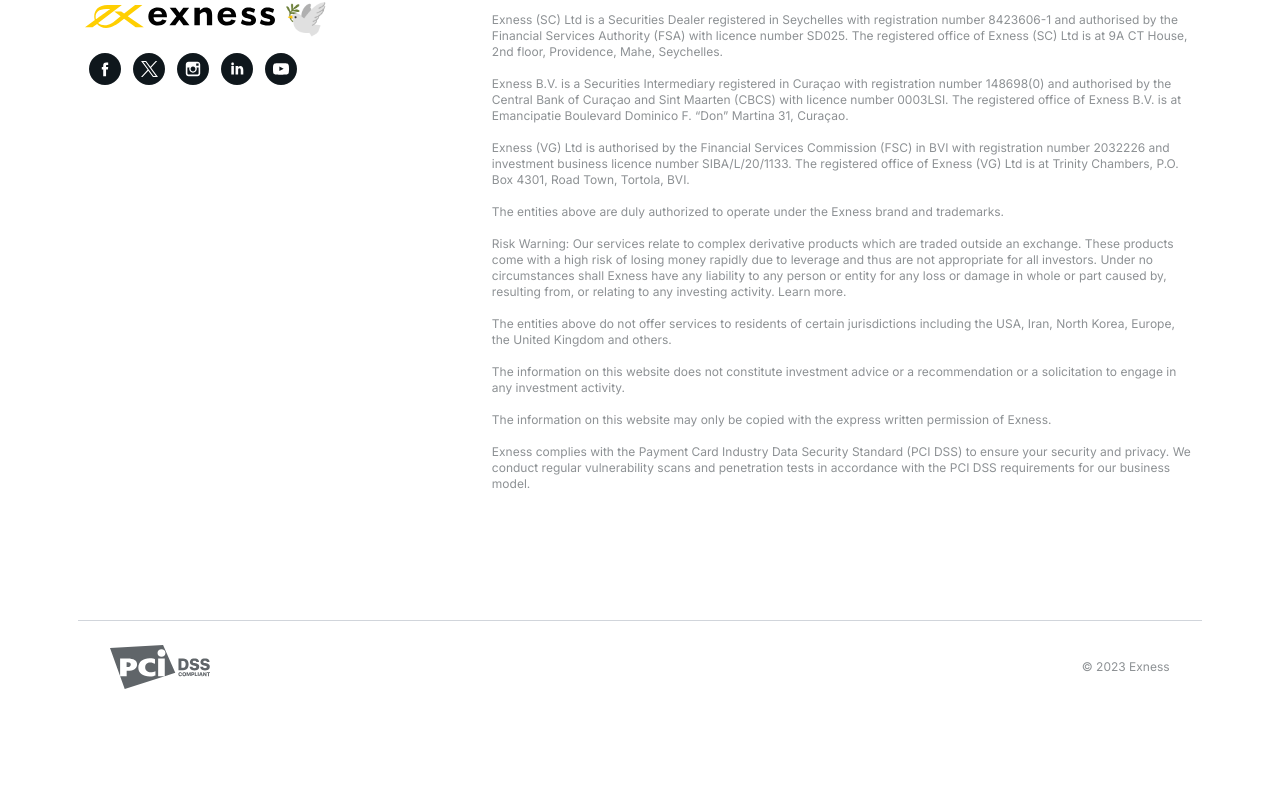
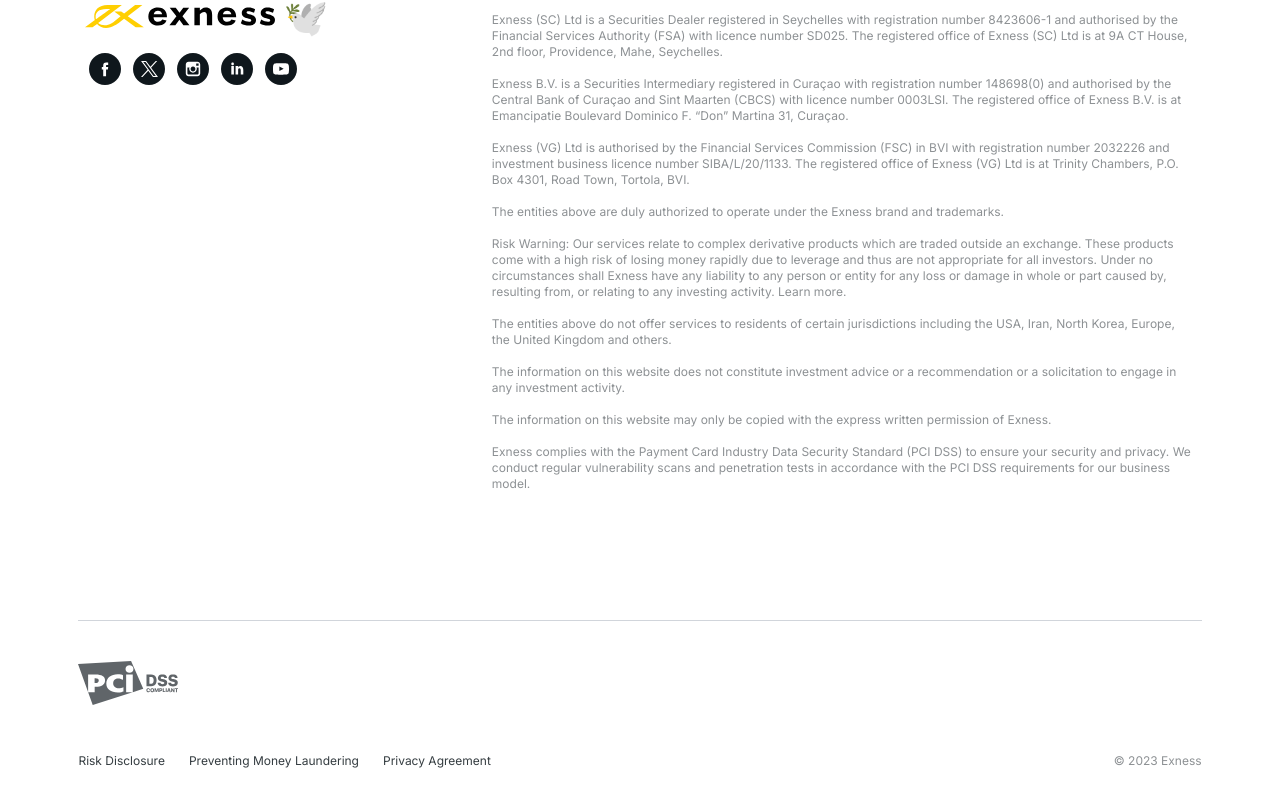
Before and after one commit to samuel-akinboro/exness, a Next.js app: page / in a window 1280 px wide. Shown: the part 4073-4880 px from the top of the page. Before the commit the page ends 4786 px from the top, so only its background shows below. Built offline with nearby package versions, Linux system fonts and the light colour scheme.

Commit message:
privacy links

```diff
--- a/src/components/Footer.jsx
+++ b/src/components/Footer.jsx
@@ -4,9 +4,16 @@
 const Footer = () => {
   return (
     <div className='bg-white px-4'>
-      <div className='text-center lg:w-[90%] md:mx-auto flex lgap-7 items-center md:px-8 justify-between border-t border-gray-300 py-6 md:w-[90%]'>
+      <div className='text-center lg:w-[90%] md:mx-auto md:px-8 border-t border-gray-300 py-6 md:w-[90%] md:pb-14 lg:pb-24 lg:px-0 lg:pt-10'>
         <Image src={pciImage} alt='pci-dss' className='w-[80px] md:w-[100px]' />
-        <p className='text-left whitespace-pre-line text-xs text-[#8d9194]'>© 2023 Exness</p>
+        <div className='pt-6 lg:flex lg:items-center lg:justify-between lg:mt-6'>
+          <div className='flex flex-col gap-2 pt-4 pb-8 text-left md:flex-row md:gap-4 lg:py-0 lg:gap-6'>
+            <a href="https://www.exness.com/cdn/media/docs/risk_disclosure_and_warning_notice.pdf" className='text-xs text-gray1 hover:underline'>Risk Disclosure</a>
+            <a href="https://www.exness.com/cdn/media/docs/preventing_money_laundering.pdf" className='text-xs text-gray1 hover:underline'>Preventing Money Laundering</a>
+            <a href="https://www.exness.com/cdn/media/docs/privacy_agreement.pdf" className='text-xs text-gray1 hover:underline'>Privacy Agreement</a>
+          </div>
+          <p className='text-left whitespace-pre-line text-xs text-[#8d9194]'>© 2023 Exness</p>
+        </div>
       </div>
     </div>
   )
```
